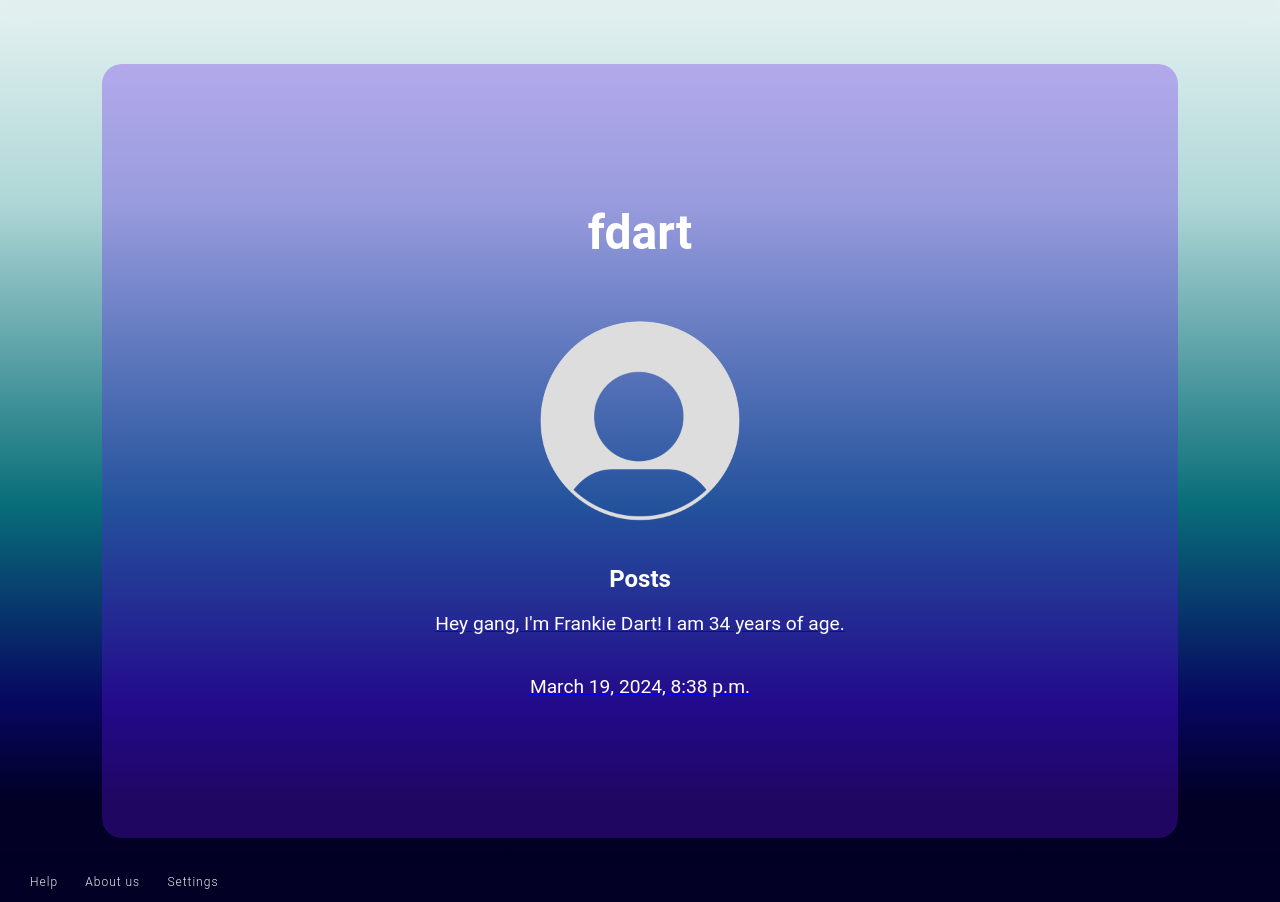
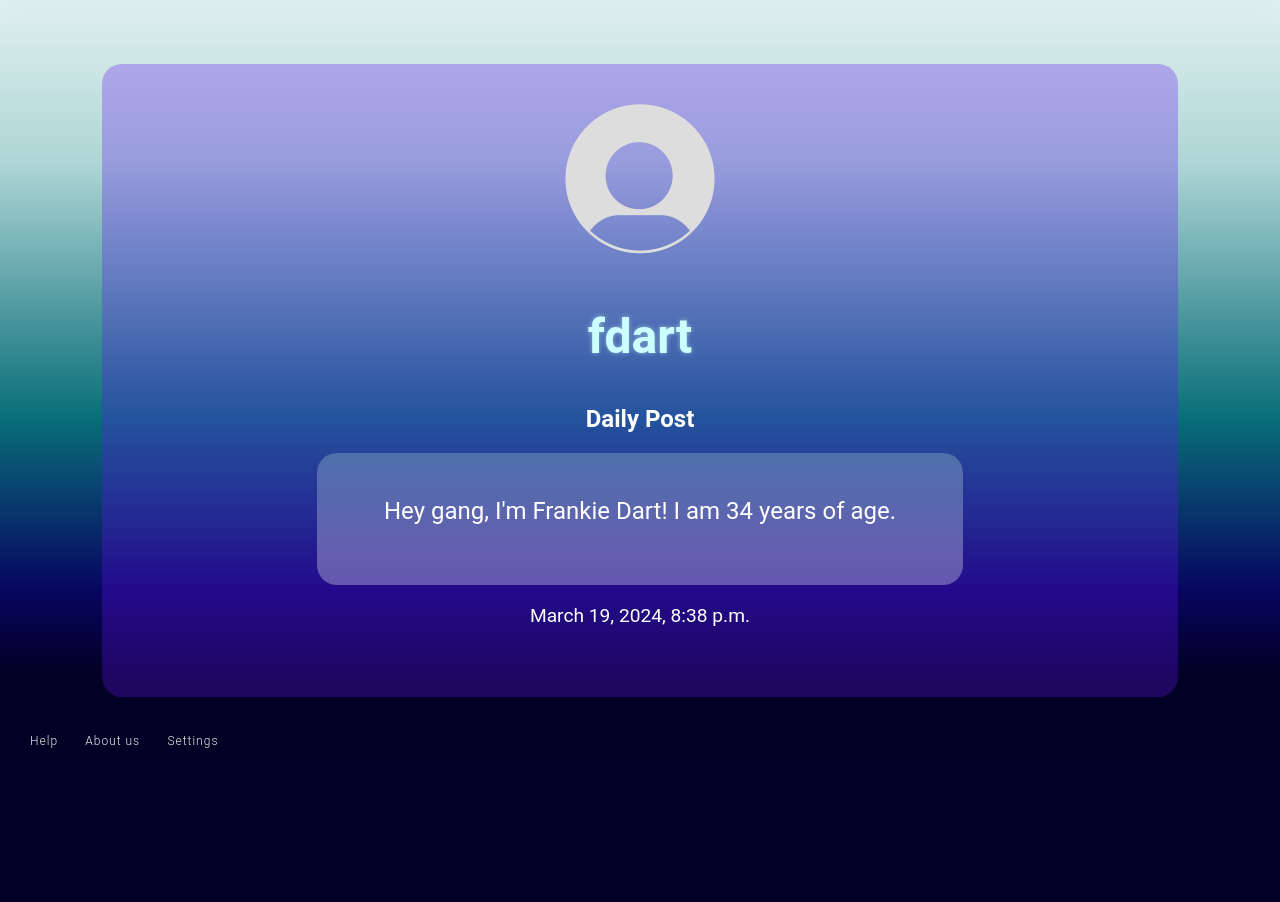
Before and after one commit to 2767753o/wad2-ae-group1d, a Django app: page /blink/user/fdart/ in a window 1280 px wide. Shown: the part 96-998 px from the top of the page. After the commit the page ends 844 px from the top, so only its background shows below. Run offline with Django 3.2, Linux system fonts and the light colour scheme; a user stored in the database is signed in; data comes from the database, SQL or seed files in the repository.

Commit message:
basic user profile styling

```diff
--- a/blink/static/css/styles.Scss
+++ b/blink/static/css/styles.Scss
@@ -507,14 +507,15 @@ body {
   margin-left: 8%;
   margin-right: 8%;
   background: rgba(101, 22, 239, 0.3);
-  padding: 100px 0;
+  padding: 30px 0;
   text-align: center;
   border-radius: 20px;
 }
 
 #profile h1 {
   font-size: 3rem;
-  color: #fff;
+  color: #Cfff;
+  text-shadow: 0 0 5px rgba(204, 255, 255, 0.5);
 }
 
 #profile p {
@@ -524,10 +525,34 @@ body {
 }
 
 #profile img {
-  width: 200px;
-  height: 200px;
+  width: 150px;
+  height: 150px;
   border-radius: 50%;
-  margin: 20px 0;
+  margin: 10px 0;
+}
+
+#profile a {
+  color: #fff;
+  font-size: 0.8rem;
+  margin: 10px 0;
+  text-decoration: none;
+
+}
+
+#userPagePost {
+  display: block;
+  margin-left: 20%;
+  margin-right: 20%;
+  background: linear-gradient(180deg,rgba(175,214,214,0.3)0%, rgba(255,255,255,0.3) 80%);
+  padding: 20px;
+  border-radius: 20px;
+  border-top-left-radius: 20px;
+  border-top-right-radius: 20px;
+
+  p {
+    font-size: 1.5rem;
+    color: #fff;
+  }
 }
 
 
--- a/blink/static/css/styles.css
+++ b/blink/static/css/styles.css
@@ -459,14 +459,15 @@ body {
   margin-left: 8%;
   margin-right: 8%;
   background: rgba(101, 22, 239, 0.3);
-  padding: 100px 0;
+  padding: 30px 0;
   text-align: center;
   border-radius: 20px;
 }
 
 #profile h1 {
   font-size: 3rem;
-  color: #fff;
+  color: #ccffff;
+  text-shadow: 0 0 5px rgba(204, 255, 255, 0.5);
 }
 
 #profile p {
@@ -476,10 +477,32 @@ body {
 }
 
 #profile img {
-  width: 200px;
-  height: 200px;
+  width: 150px;
+  height: 150px;
   border-radius: 50%;
-  margin: 20px 0;
+  margin: 10px 0;
+}
+
+#profile a {
+  color: #fff;
+  font-size: 0.8rem;
+  margin: 10px 0;
+  text-decoration: none;
+}
+
+#userPagePost {
+  display: block;
+  margin-left: 20%;
+  margin-right: 20%;
+  background: linear-gradient(180deg, rgba(175, 214, 214, 0.3) 0%, rgba(255, 255, 255, 0.3) 80%);
+  padding: 20px;
+  border-radius: 20px;
+  border-top-left-radius: 20px;
+  border-top-right-radius: 20px;
+}
+#userPagePost p {
+  font-size: 1.5rem;
+  color: #fff;
 }
 
 #infoContainer {
--- a/blink/templates/blink/post.html
+++ b/blink/templates/blink/post.html
@@ -23,7 +23,7 @@
 
                 <section id="postContent">
                     {% if postData.image %}
-                        <img src="{{ postData.image.url }}" alt="Post Image"><br />
+                        <img src="{{ postData.image.url }}" alt="Post Image" width="300px"><br />
                     {% endif %}
                     <p>{{ postData.content }}</p>
                 </section>
--- a/blink/templates/blink/user.html
+++ b/blink/templates/blink/user.html
@@ -11,26 +11,29 @@
     <section id="profile">
 
         {% comment %} USER CONTENTS {% endcomment %}
-        <h1>{{ userData.username }}</h1>
         {% if userProfileData.profilePicture %}
             <img src="{{ userProfileData.profilePicture.url }}" alt="Profile Picture" width="75" height="75" />
         {% else %}
             <img src="{% static 'images/defaultPFP.png' %}" alt="Profile Picture" width="75" height="75" />
         {% endif %}
+        <h1>{{ userData.username }}</h1>
 
         {% comment %} USER'S POSTS {% endcomment %}
         <div>
-            <h2>Posts</h2>
+            <h2>Daily Post</h2>
             {% if postData %}
                 {% for post in postData %}
                     {% if post.user == userData %}
                         <a href="{% url 'blink:view_post' post.postID %}">
                             <div>
-                                <p>{{ post.content }}</p>
+                                <section id="userPagePost">
+                                    {% if post.image %}
+                                        <img src="{{ post.image.url }}" alt="Post Image" width="300px">
+                                    {% endif %}
+                                    <p>{{ post.content }}</p>
+                                </section>
                                 <p>{{ post.releaseDate }}</p>
-                                {% if post.image %}
-                                    <img src="{{ post.image.url }}" alt="Post Image">
-                                {% endif %}
+
                             </div>
                         </a>
                     {% endif %}
```
Also changed, not shown: 1 other file.
